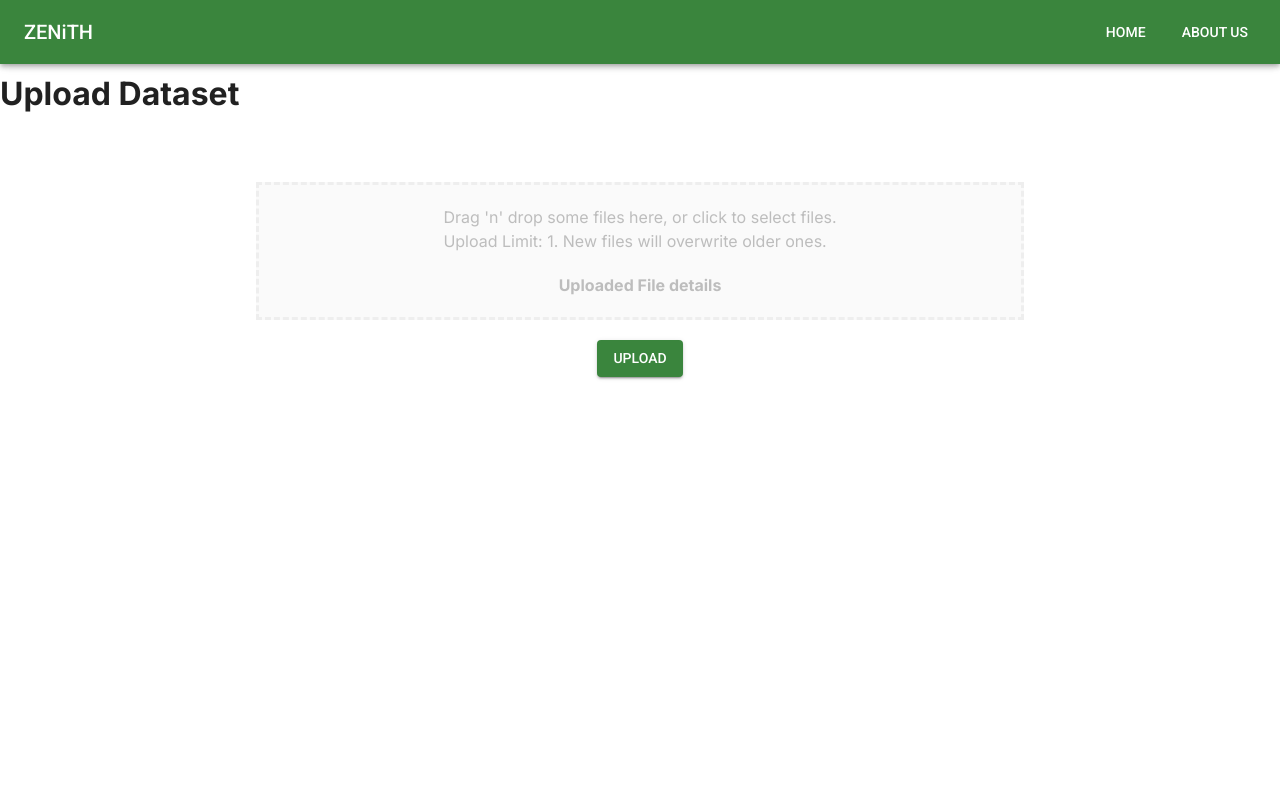
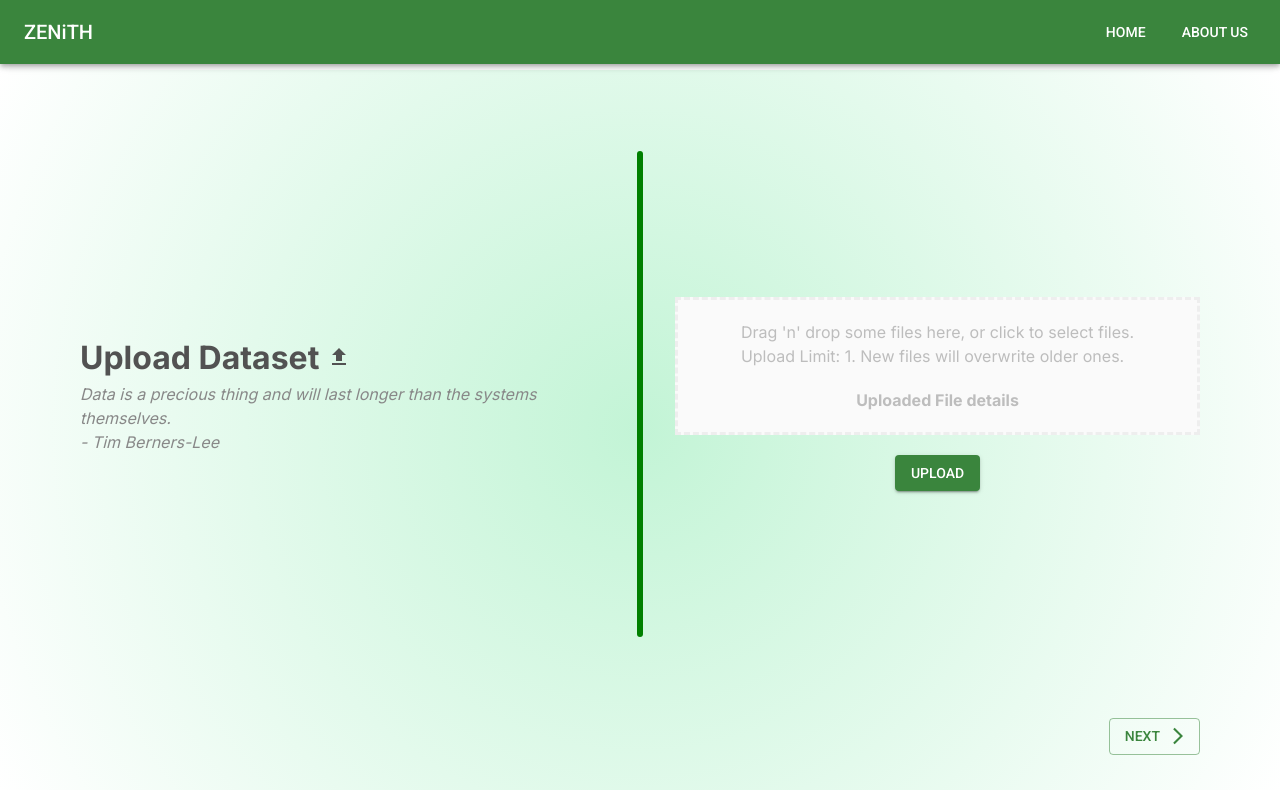
Before and after one commit to aniruddh622003/ZENITH-Sklearn-GUI, a Next.js app: page /flow/upload-dataset in a window 1280 px wide. Built offline with nearby package versions, Linux system fonts and the light colour scheme.

Commit message:
styled the upload page

```diff
--- a/src/app/flow/upload-dataset/index.module.css
+++ b/src/app/flow/upload-dataset/index.module.css
@@ -1,5 +1,47 @@
-.upload_wrapper {
+.page {
+  height: 90vh;
+  background: radial-gradient(circle, rgba(104,228,152,0.4), rgba(255,255,255,1));
+}
+
+.container {
+  display: flex;
+  flex-direction: row;
   justify-content: center;
   align-items: center;
-  padding: 5% 20%;
+  position: relative;
+  height: 90%;
 }
+
+.heading {
+  flex: 1;
+  padding-left: 5rem;
+  padding-right: 2rem;
+}
+
+.upload {
+  flex: 1;
+  padding-right: 5rem;
+  padding-left: 2rem;
+}
+
+.quote {
+  font-style: italic;
+  color: #888;
+}
+
+.line {
+  background-color: green;
+  width: 6px;
+  height: 75%;
+  border-radius: 3px;
+}
+
+.heading h1 {
+  color: #525252;
+}
+
+.next {
+  display: flex;
+  justify-content: flex-end;
+  padding-right: 5rem;
+}
--- a/src/app/flow/upload-dataset/page.jsx
+++ b/src/app/flow/upload-dataset/page.jsx
@@ -1,7 +1,10 @@
 "use client";
+import UploadIcon from '@mui/icons-material/Upload';
+import { ArrowForwardIos } from "@mui/icons-material";
 import Upload from "@/components/Upload";
 import React from "react";
 import styles from "./index.module.css";
+import { Button } from '@mui/material';
 
 const UploadDataset = () => {
   const upload = (file) => {
@@ -9,10 +12,24 @@ const UploadDataset = () => {
   };
 
   return (
-    <div>
-      <h1>Upload Dataset</h1>
-      <div className={`${styles.upload_wrapper}`}>
-        <Upload onSubmit={upload} />
+    <div className={styles.page}>
+      <div className={styles.container}>
+        <div className={styles.heading}>
+          <h1>
+            Upload Dataset <UploadIcon className={styles.icon} />
+          </h1>
+          <p className={styles.quote}>Data is a precious thing and will last longer than the systems themselves.</p>
+          <p className={styles.quote}>- Tim Berners-Lee</p>
+        </div>
+        <div className={styles.line}></div>
+        <div className={styles.upload}>
+          <Upload onSubmit={upload} />
+        </div>
+      </div>
+      <div className={styles.next}>
+        <Button variant="outlined" color="primary" endIcon={<ArrowForwardIos />}>
+          Next
+        </Button>
       </div>
     </div>
   );
--- a/src/app/page.js
+++ b/src/app/page.js
@@ -9,8 +9,7 @@ export default function Home() {
       sx={{
         maxHeight: "100vh",
         minHeight: "calc(100vh - 70px)",
-        background:
-          "radial-gradient(circle, rgba(104,228,152,0.4), rgba(255,255,255,1))",
+        background: "radial-gradient(circle, rgba(104,228,152,0.4), rgba(255,255,255,1))",
         display: "flex",
         justifyContent: "center",
         alignItems: "center",
```
